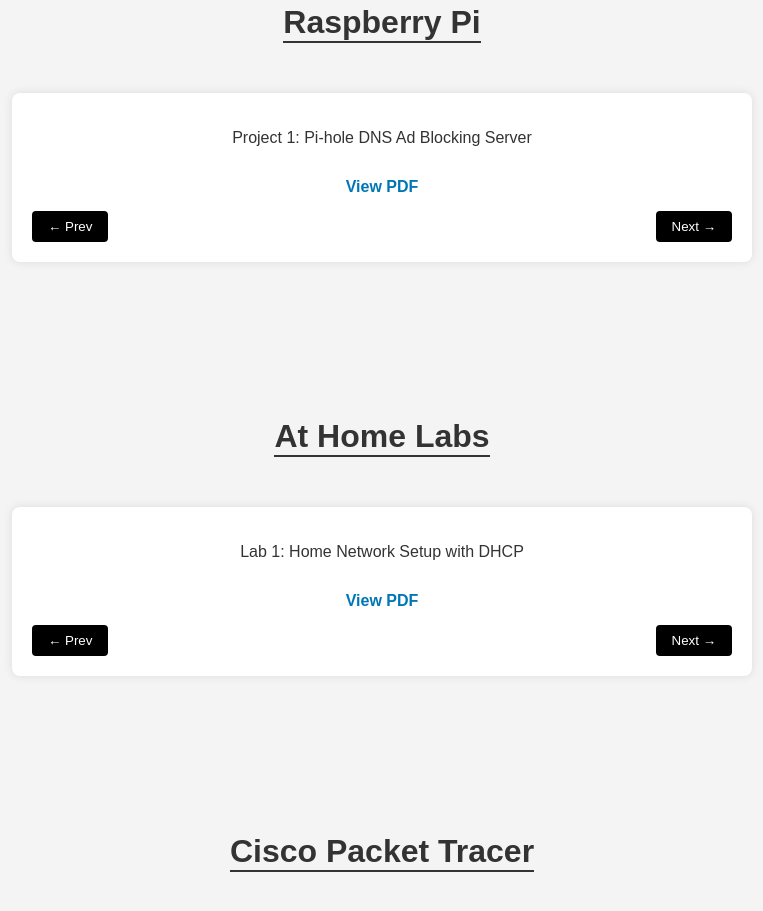
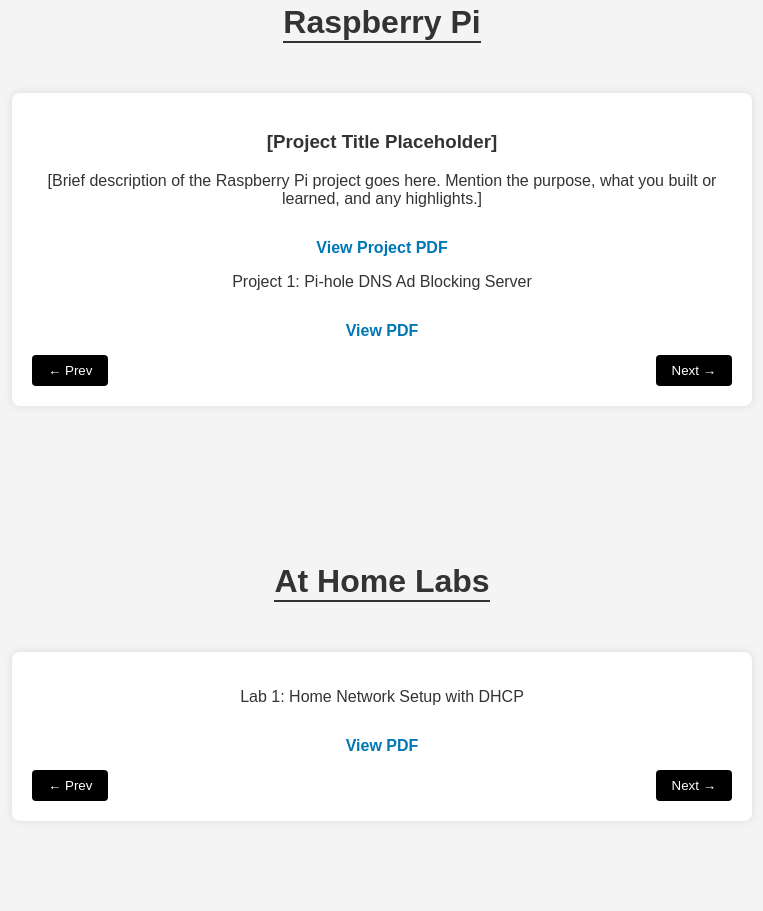
Before and after one commit to ddiaz145/TechInfo, a plain HTML site: page projects.html in a window 1280 px wide. Shown: the part 1100-2011 px from the top of the page, without its empty margins (258-1021 px from the left). Drawn offline with Linux system fonts and the light colour scheme.

Commit message:
Update projects.html

```diff
--- a/projects.html
+++ b/projects.html
@@ -175,6 +175,11 @@
     <h2>Raspberry Pi</h2>
     <div class="carousel-container" data-carousel>
       <div class="carousel-slide active">
+        <div class="carousel-item">
+  <h3>[Project Title Placeholder]</h3>
+  <p>[Brief description of the Raspberry Pi project goes here. Mention the purpose, what you built or learned, and any highlights.]</p>
+  <a href="We%20Have%20Pi%20at%20Home.pdf" target="_blank" class="pdf-link">View Project PDF</a>
+</div>
         <p>Project 1: Pi-hole DNS Ad Blocking Server</p>
         <a class="pdf-link" href="pdfs/raspberry_pi_pihole.pdf" target="_blank">View PDF</a>
       </div>
```
